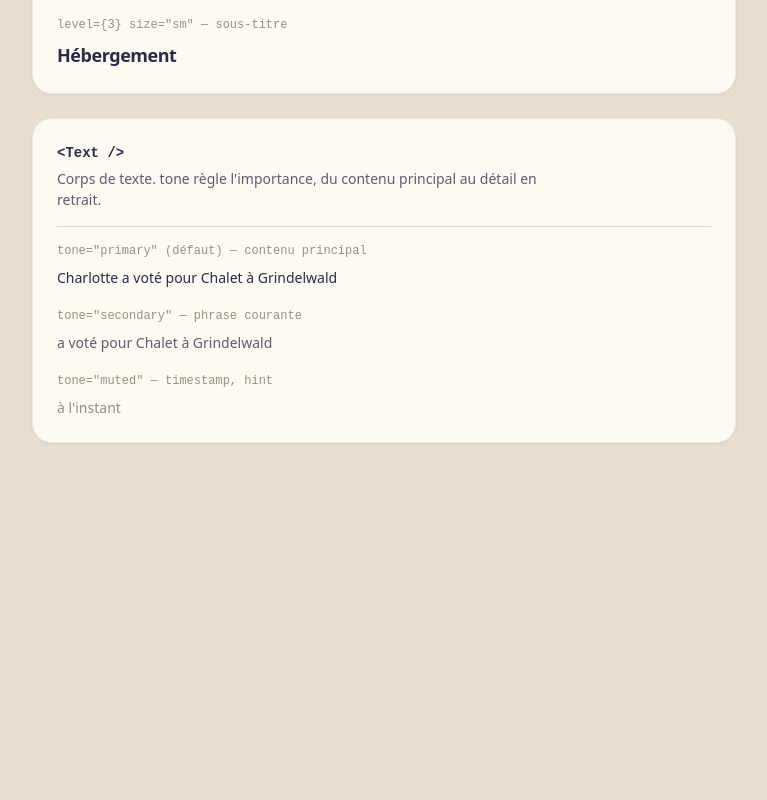
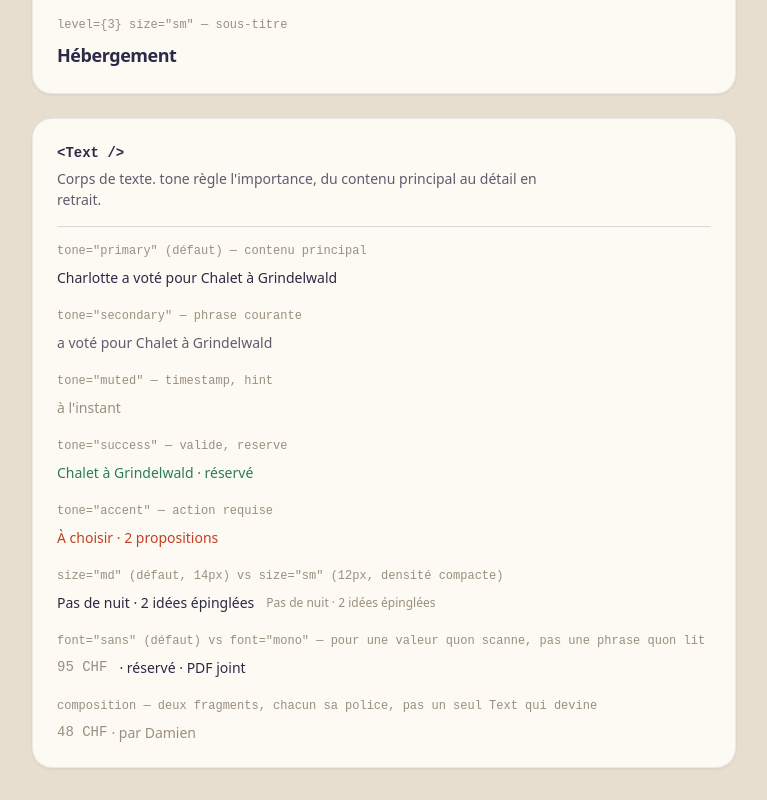
Before and after one commit to Blueton23/Transcendence, a React (Vite) app in the folder srcs/frontend/: page / in a window 1280 px wide. Shown: the part 4864-5664 px from the top of the page, without its empty margins (256-1023 px from the left). Before the commit the page ends 5339 px from the top, so only its background shows below. Built offline with nearby package versions, Linux system fonts and the light colour scheme.

Commit message:
fix: shared component Text

```diff
--- a/srcs/frontend/src/pages/Demo.tsx
+++ b/srcs/frontend/src/pages/Demo.tsx
@@ -278,6 +278,26 @@ function Demo() {
         <Specimen label='tone="muted" — timestamp, hint'>
           <Text tone="muted">à l'instant</Text>
         </Specimen>
+        <Specimen label='tone="success" — valide, reserve'>
+          <Text tone="success">Chalet à Grindelwald · réservé</Text>
+        </Specimen>
+        <Specimen label='tone="accent" — action requise'>
+          <Text tone="accent">À choisir · 2 propositions </Text>
+        </Specimen>
+        <Specimen label='size="md" (défaut, 14px) vs size="sm" (12px, densité compacte)'>
+          <Text size="md">Pas de nuit · 2 idées épinglées</Text>
+          <Text size="sm" tone="muted">Pas de nuit · 2 idées épinglées</Text>
+        </Specimen>
+        <Specimen label='font="sans" (défaut) vs font="mono" — pour une valeur quon scanne, pas une phrase quon lit'>
+          <Text font="mono" tone="muted">95 CHF </Text>
+          <Text font="sans">· réservé · PDF joint</Text>
+        </Specimen>
+        <Specimen label="composition — deux fragments, chacun sa police, pas un seul Text qui devine">
+          <span className="inline-flex items-center gap-1">
+            <Text font="mono" tone="muted">48 CHF</Text>
+            <Text tone="muted">· par Damien</Text>
+          </span>
+        </Specimen>
       </Section>
     </div>
   );
--- a/srcs/frontend/src/shared/ui/Text.tsx
+++ b/srcs/frontend/src/shared/ui/Text.tsx
@@ -1,10 +1,14 @@
 import type { ReactNode } from "react";
 
-type TextTone = "primary" | "secondary" | "muted";
+type TextTone = "primary" | "secondary" | "muted" | "success"| "accent";
+type TextSize = "sm"| "md";
+type TextFont = "sans"| "mono";
 
 interface TextProps {
   children: ReactNode;
   tone?: TextTone;
+  size?: TextSize;
+  font?: TextFont;
   className?: string;
 }
 
@@ -12,15 +16,26 @@ const toneStyles = {
   primary: "text-text",
   secondary: "text-text-secondary",
   muted: "text-muted",
+  success: "text-success-text",
+  accent: "text-error",
 };
 
-const baseStyle = "text-md";
+const sizeStyles = {
+  sm: "text-xs",
+  md: "text-md",
+};
 
-function Text({ children, tone = "primary", className = "" }: TextProps) {
+const fontStyles = {
+  sans: "font-sans",
+  mono: "font-mono",
+};
+
+
+function Text({ children, tone = "primary", size = "md", font = "sans", className = "" }: TextProps) {
   const textTone = toneStyles[tone];
 
   return (
-    <p className={`${baseStyle} ${textTone} ${className}`}>
+    <p className={`${textTone} ${sizeStyles[size]} ${fontStyles[font]} ${className}`}>
       {children}
     </p>
   );
```
